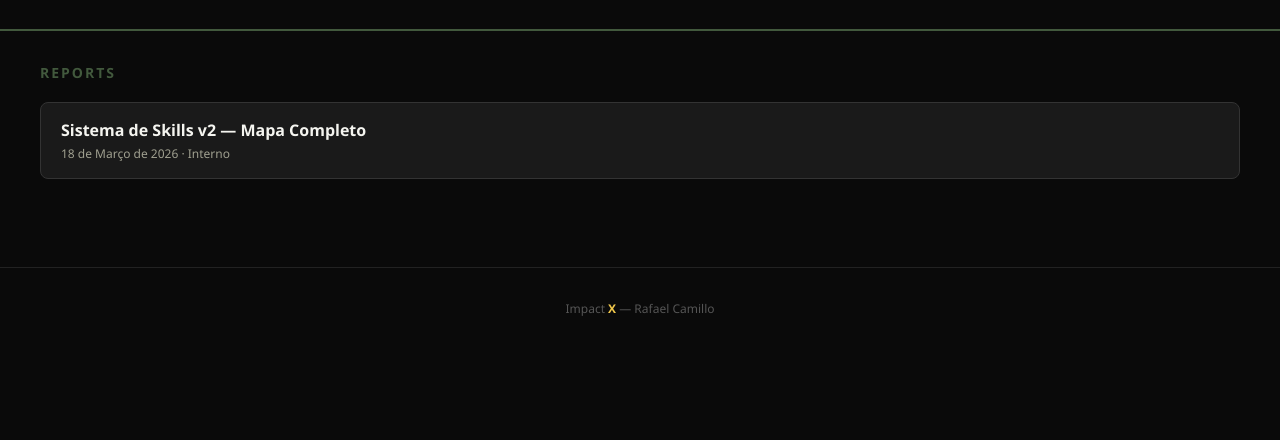
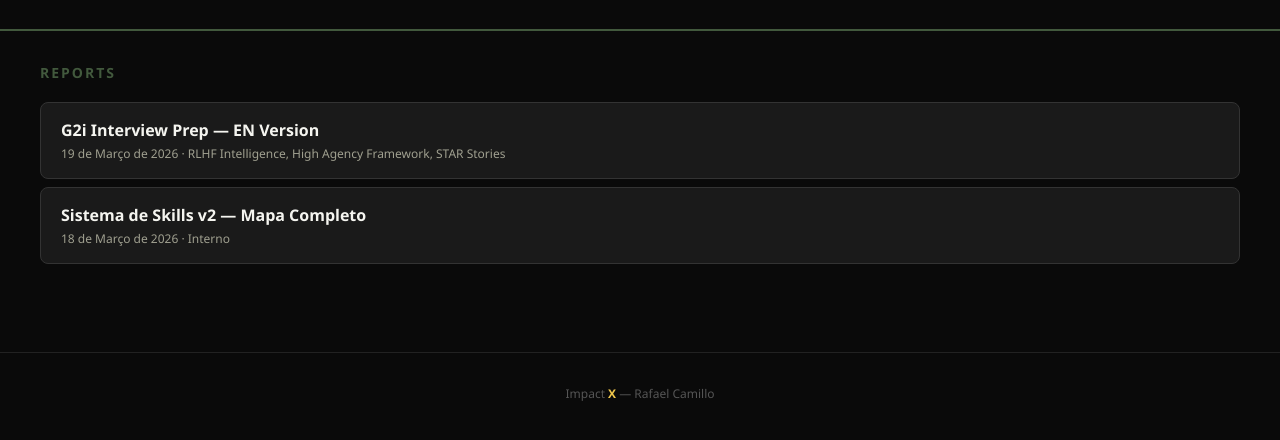
Before and after one commit to camillodev/ix-reports, a plain HTML site: page index.html in a window 1280 px wide. Shown: the part 116-556 px from the top of the page. Drawn offline with Linux system fonts and the light colour scheme.

Commit message:
Update index with G2i Interview Prep report link

```diff
--- a/index.html
+++ b/index.html
@@ -27,6 +27,10 @@
   </div>
   <div class="reports">
     <h2>Reports</h2>
+    <a class="report-link" href="ImpactX_G2i_InterviewPrep_202603.html">
+      <div class="title">G2i Interview Prep — EN Version</div>
+      <div class="date">19 de Março de 2026 · RLHF Intelligence, High Agency Framework, STAR Stories</div>
+    </a>
     <a class="report-link" href="ImpactX_SkillsV2_MapaCompleto_202603.html">
       <div class="title">Sistema de Skills v2 — Mapa Completo</div>
       <div class="date">18 de Março de 2026 · Interno</div>
```
